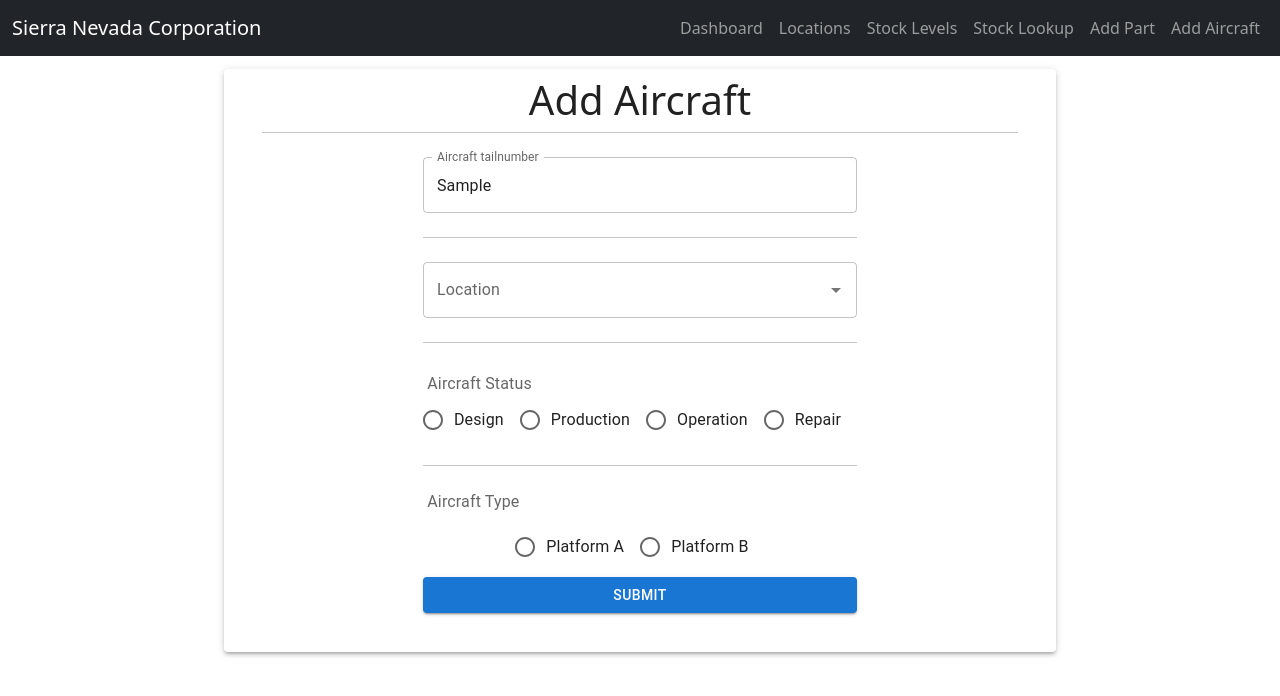
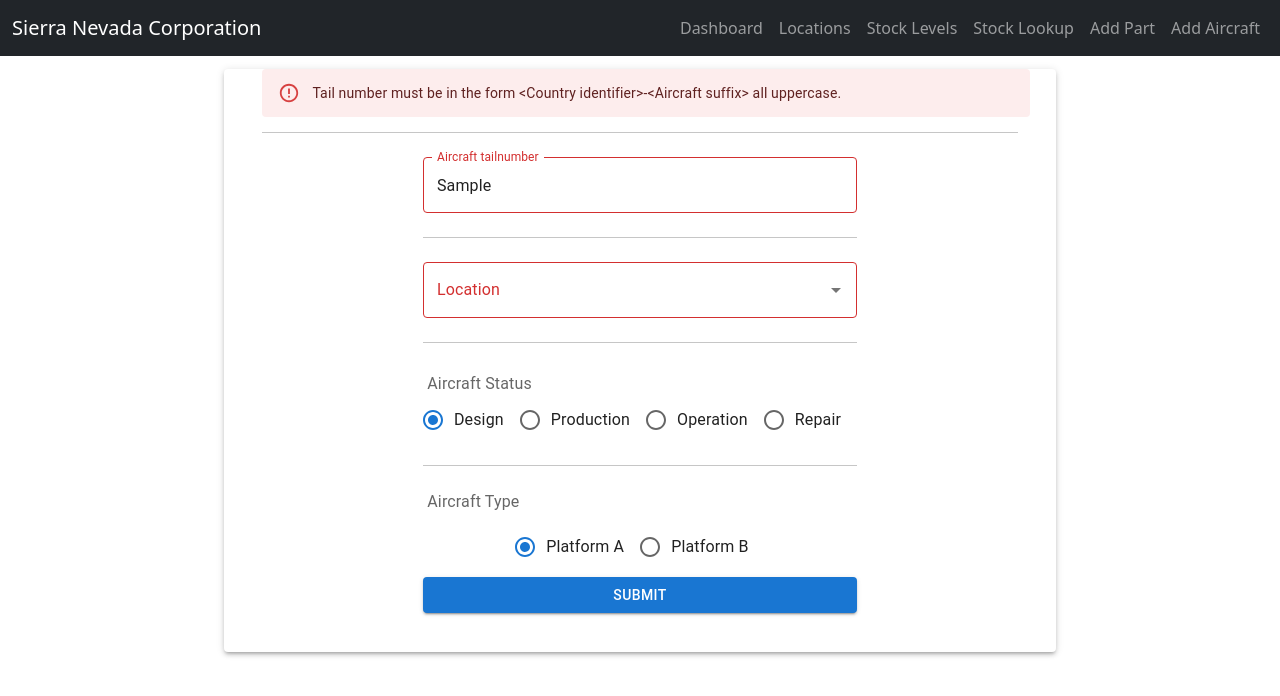
Before and after one commit to reicraftscodes/uas-lifecycle-management-frontend, a React (Create React App) app: page /add-aircraft in a window 1280 px wide. Both pictures are taken after typing "Sample", "Sample" into the empty fields and a click on the button "SUBMIT". Shown: the top 696 px of the page. Built offline with nearby package versions, Linux system fonts and the light colour scheme; no server answers.

Commit message:
feat : added validation with error messages and fixed console errors.

```diff
--- a/src/pages/AddAircraft.js
+++ b/src/pages/AddAircraft.js
@@ -1,25 +1,71 @@
 import { FormControl, RadioGroup, FormControlLabel, Radio, Alert, Divider, Paper, FormLabel, Button,TextField, Autocomplete} from "@mui/material";
 import { useState } from "react";
+import '../css/AddPart.css'
 
 const AddAircraft = () => {
     const locations = ["Ankara", "Cardiff","Dublin","Edinburgh","London","Nevada","St Athen"];
 
     const [tailNumber, setTailNumber] = useState("");
     const [location, setLocation] = useState("");
-    const [platformStatus, setPlatformStatus] = useState("");
-    const [platformType, setPlatformType] = useState("");
+    const [platformStatus, setPlatformStatus] = useState("DESIGN");
+    const [platformType, setPlatformType] = useState("Platform_A");
+
+    const [alert, setAlert] = useState(false);
+    const [alertMessage, setAlertMessage] = useState('');
+    const [alertSeverity, setAlertSeverity] = useState('success');
+
+    const [errorTailNumber, setErrorTailNumber] = useState(false);
+    const [errorLocation, setErrorLocation] = useState(false);
+
+    const validateFields = () => {
+
+
+        if (location=="") {
+            setErrorLocation(true);
+            setAlertMessage("Location must be selected.");
+            setAlertSeverity("error");
+            setAlert(true);
+            setTimeout(() => { setAlert(false) }, 3000);
+        } else {
+            setErrorLocation(false);
+        }
+
+        //One or two character prefix indicating the country of registration (e.g. "N" for the United States, "VH" for Australia
+        //A dash "-" is normally (not always) used between the prefix and suffix
+        //One to five character suffix indicating a particular aircraft within the country
+        //Created regular expression for capturing these requirements
+        //Requires capital letters
+        // [A-Z]{1,2}-(\d|[A-Z]){1,5}
+        if (!/^([A-Z]{1,2}-(\d|[A-Z]){1,5})$/.test(tailNumber)) {
+            setErrorTailNumber(true);
+            setAlertMessage("Tail number must be in the form <Country identifier>-<Aircraft suffix> all uppercase.");
+            setAlertSeverity("error");
+            setAlert(true);
+            setTimeout(() => { setAlert(false) }, 3000);
+        } else {
+            setErrorTailNumber(false);
+        }
+
+    }
 
     const handleSubmission = (e) => {
 
         const aircraft = {tailNumber, location, platformStatus, platformType};
 
-        fetch("http://localhost:8080/aircraft/add" , {
-            method: "POST",
-            headers: {"Content-Type":"application/json" },
-            body: JSON.stringify(aircraft)
-        }).then(response => response.json()).then(data => {
-            console.log(data);
-        })
+        validateFields()
+
+
+
+
+
+        // fetch("http://localhost:8080/aircraft/add" , {
+        //     method: "POST",
+        //     headers: {"Content-Type":"application/json" },
+        //     body: JSON.stringify(aircraft)
+        // }).then(response => response.json()).then(data => {
+        //     setAlert(true);
+        //     setAlertMessage(data["response"]);
+        // })
 
 
         console.log(JSON.stringify(aircraft));
@@ -30,26 +76,30 @@ const AddAircraft = () => {
         <div className="main">
             {/* json takes tailNumber, location, platform status, platformType */}
             <Paper elevation={3} sx={{width: "65%", margin: "auto", p: "3%", pt: "0%", mt: "1%" }}>
+                <div className="alertPos">
+                    {alert ? <Alert severity={alertSeverity}>{alertMessage}</Alert> : <></> }
+                </div>
+
                 <h1>Add Aircraft</h1>
                 <Divider/>
                 <br/>
 
 
 
-                <FormControl>
-                    <TextField label="Aircraft tailnumber" onChange={(e) => setTailNumber(e.target.value)}></TextField>
+                <FormControl >
+                    <TextField error={errorTailNumber} label="Aircraft tailnumber" onChange={(e) => setTailNumber(e.target.value)}></TextField>
                     <br/>
                     <Divider/>
                     <br/>
 
-                    <Autocomplete options={locations} onChange={(event, newValue) => {setLocation(newValue);}} renderInput={(params) => <TextField {...params} label="Location" />}/>
+                    <Autocomplete options={locations} onChange={(event, newValue) => {setLocation(newValue);}} renderInput={(params) => <TextField error={errorLocation} {...params} label="Location" />}/>
 
                     <br/>
                     <Divider/>
                     <br/>
 
                     <FormLabel sx={{textAlign: "left", p: "1%"}}>Aircraft Status</FormLabel>
-                    <RadioGroup row onChange={(e) => setPlatformStatus(e.target.value)}>
+                    <RadioGroup value={platformStatus} row onChange={(e) => setPlatformStatus(e.target.value)}>
                         <FormControlLabel value="DESIGN" control={<Radio color="primary"/>} label="Design"/>
                         <FormControlLabel value="PRODUCTION" control={<Radio color="primary"/>} label="Production"/>
                         <FormControlLabel value="OPERATION" control={<Radio color="primary"/>} label="Operation"/>
@@ -61,7 +111,7 @@ const AddAircraft = () => {
                     <br/>
 
                     <FormLabel sx={{textAlign: "left", p: "1%", pt: "0%"}}>Aircraft Type</FormLabel>
-                    <RadioGroup sx={{m: "auto", p: "2%"}} row onChange={(e) => setPlatformType(e.target.value)}>
+                    <RadioGroup value={platformType} sx={{m: "auto", p: "2%"}} row onChange={(e) => setPlatformType(e.target.value)}>
                         <FormControlLabel value="Platform_A" control={<Radio color="primary"/>} label="Platform A"/>
                         <FormControlLabel value="Platform_B" control={<Radio color="primary"/>} label="Platform B"/>
                     </RadioGroup>
--- a/src/pages/AddPart.js
+++ b/src/pages/AddPart.js
@@ -32,6 +32,7 @@ const AddPart = () => {
         {label:"Payload Infra-Red", id:9},
         {label:"Quad Arm", id:10},
         {label:"Gimble", id:11}];
+
 
     //when submit button is pressed this method is called, it adds the part to the database using a post request and displays a result alert.
     const handleSubmission = (e) => {
@@ -72,10 +73,10 @@ const AddPart = () => {
 
     return (
         <div className="addPart">
-            <div class="formBody">
+            <div className="formBody">
                 {/*paper is used to contain the input form to display it*/}
                 <Paper elevation={3} sx={{width: "65%", margin: "auto", p: "3%", pt: "0%", mt: "1%" }}>
-                    <div class="alertPos">
+                    <div className="alertPos">
                         {alert ? <Alert severity={alertSeverity}>{alertMessage}</Alert> : <></> }
                     </div>
                     <h1>Add Part</h1>
@@ -83,7 +84,7 @@ const AddPart = () => {
                     <FormControl>
                         <br/>
                         {/*Part Type autocomplete text field */}
-                        <Autocomplete isOptionEqualToValue={(option, value) => option.id === value.id} value={partTypeName.id} onChange={(event, newValue) => {setPartType(newValue.id);}} diablePortal id="partTypeSearchField" options={partTypes} renderInput={(params) => <TextField {...params} label="Part Type" />}/>
+                        <Autocomplete isOptionEqualToValue={(option, value) => option.id === value.id}  onChange={(event, newValue) => {setPartType(newValue.id);}} id="partTypeSearchField" options={partTypes} renderInput={(params) => <TextField {...params} label="Part Type" />}/>
                         <br/>
                         <Divider/>
                         <br/>
@@ -93,7 +94,7 @@ const AddPart = () => {
                         <Divider/>
                         <br/>
                         {/*Location autocomplete text field */}
-                        <Autocomplete value={location} onChange={(event, newValue) => {setLocation(newValue);}} disablePortal id="locationSearchField" options={locations} renderInput={(params) => <TextField {...params} label="Location" />}/>
+                        <Autocomplete onChange={(event, newValue) => {setLocation(newValue);}} id="locationSearchField" options={locations} renderInput={(params) => <TextField {...params} label="Location" />}/>
                         <br/>
                         <Divider/>
                         <br/>
```
